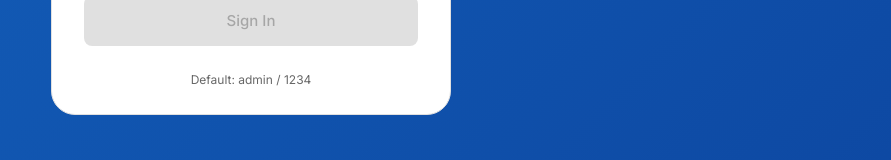
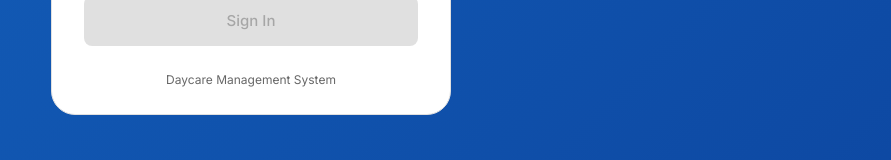
Before and after one commit to ikhan7548/DMS, a React (Vite) app in the folder client/: page /login in a window 1280 px wide. Shown: the part 510-670 px from the top of the page, without its empty margins (389-1280 px from the left). Built offline with nearby package versions, Linux system fonts and the light colour scheme; no server answers.

Commit message:
Remove default login credentials from login page
Replace 'Default: admin / 1234' hint with app name for security.

Co-Authored-By: Claude Opus 4.6 <noreply@anthropic.com>

```diff
--- a/client/src/pages/LoginPage.tsx
+++ b/client/src/pages/LoginPage.tsx
@@ -88,7 +88,7 @@ export default function LoginPage() {
           </form>
 
           <Typography variant="caption" color="text.secondary" sx={{ display: 'block', textAlign: 'center', mt: 3 }}>
-            Default: admin / 1234
+            Daycare Management System
           </Typography>
         </CardContent>
       </Card>
```
